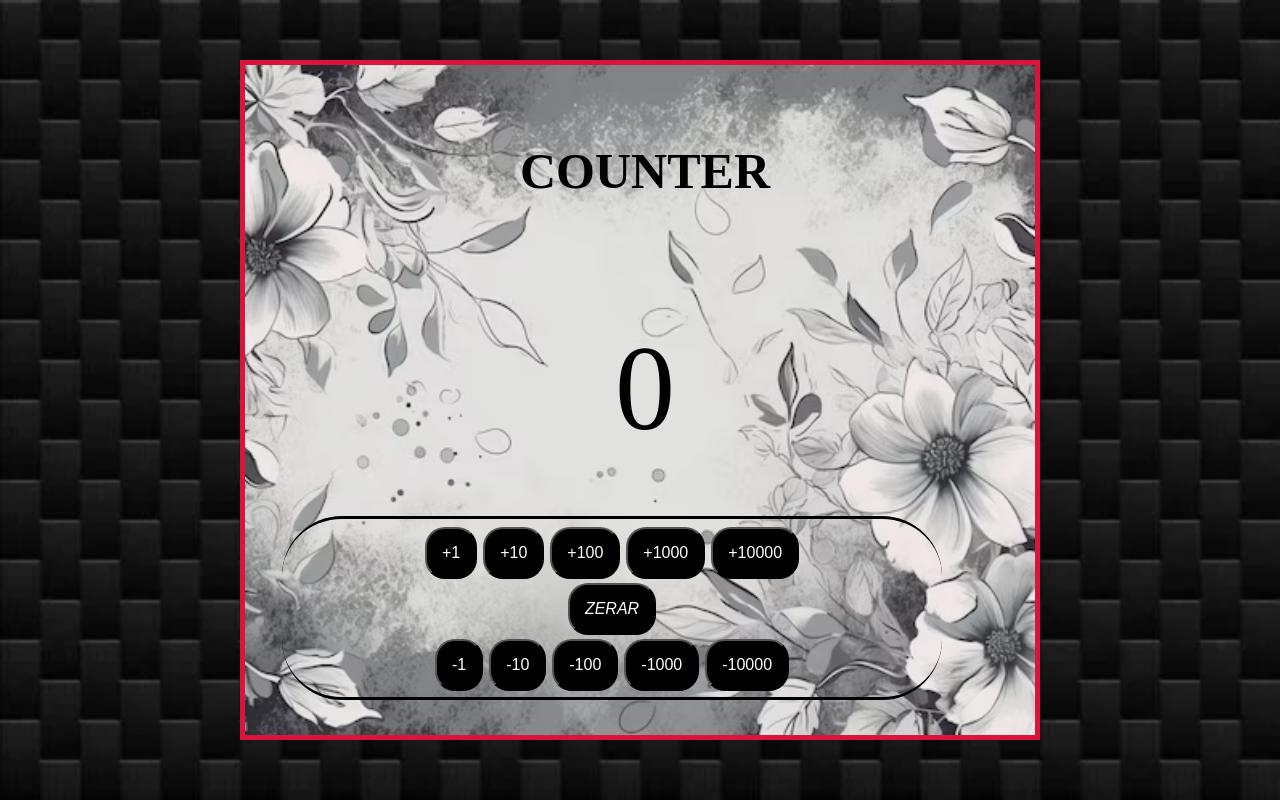
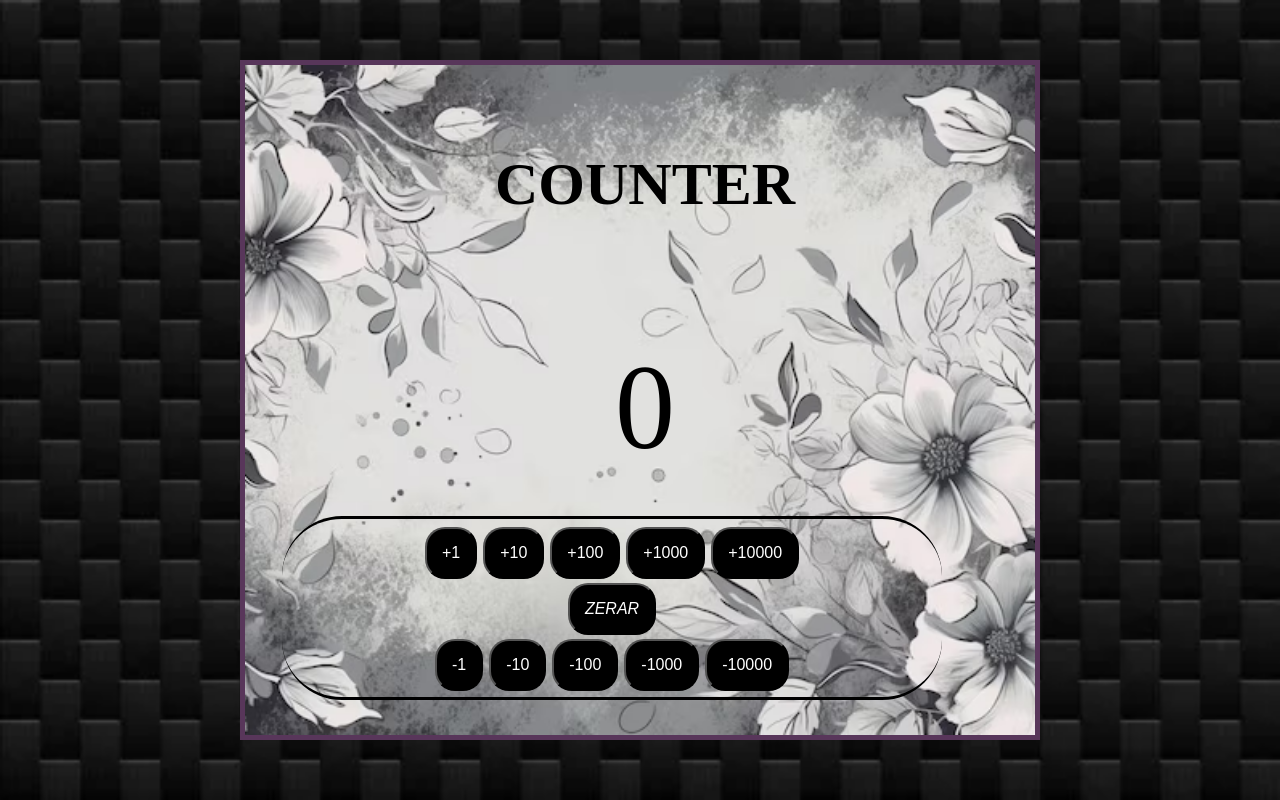
Before and after one commit to Matcollet/contador-react-, a React (Create React App) app: page / in a window 1280 px wide. Built offline with nearby package versions, Linux system fonts and the light colour scheme.

Commit message:
Update App.css

```diff
--- a/src/App.css
+++ b/src/App.css
@@ -10,7 +10,7 @@ body {
   background-repeat: no-repeat;
 }
 .geral {
-    border: 5px solid crimson;
+    border: 5px solid rgb(88, 54, 90);
     height: 670px;
     background-image: url(../um-fundo-floral-cinza-e-branco-com-uma-flor-branca-nele_901003-5774.avif);
   background-size: cover;
@@ -26,7 +26,7 @@ body {
 h1 {
     display: flex;
     justify-content: center;
-    font-size: 50px;
+    font-size: 60px;
 }
 p {
     display: flex;
```
